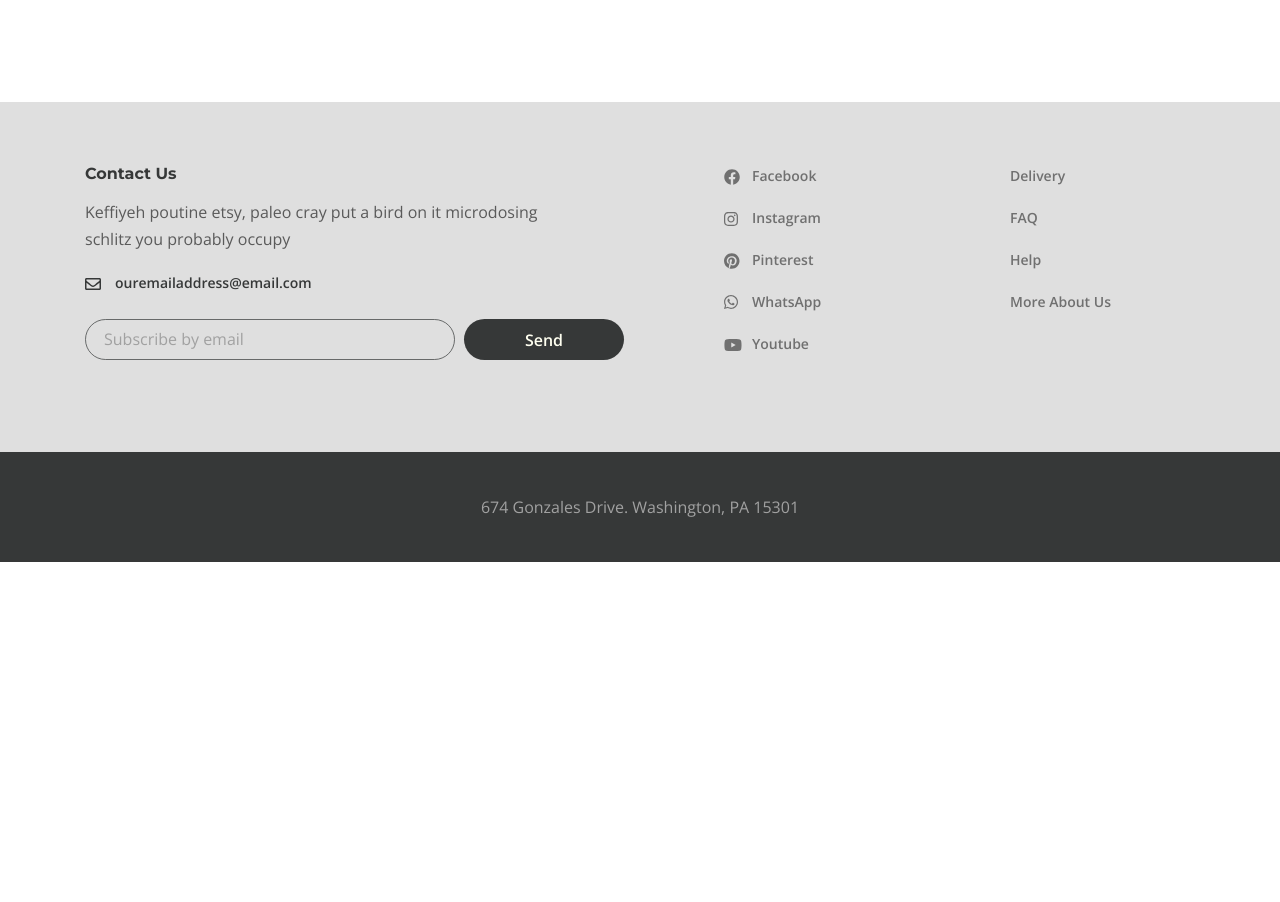
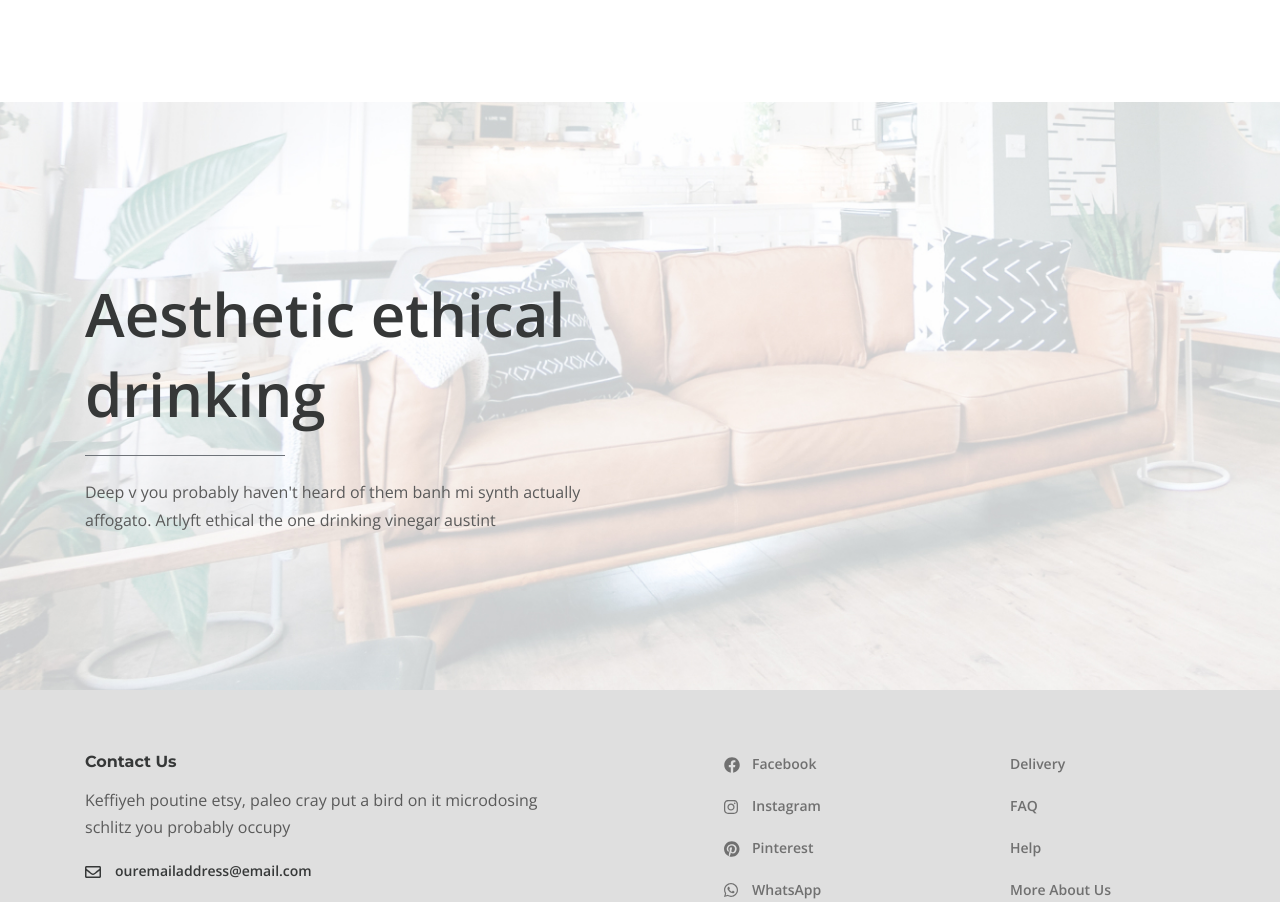
Before and after one commit to programer1983/layout-furnityre-collection, a website: page app/index.html in a window 1280 px wide. Shown: the part 1615-2517 px from the top of the page. Before the commit the page ends 2177 px from the top, so only its background shows below. Drawn offline with nearby package versions, Linux system fonts and the light colour scheme.

Commit message:
create decor block

```diff
--- a/app/index.html
+++ b/app/index.html
@@ -3,7 +3,8 @@
 
 <head>
   <meta charset="UTF-8">
-  <meta name="viewport" content="width=device-width, initial-scale=1.0">
+  <!-- <meta name="viewport" content="width=device-width, initial-scale=1.0"> -->
+  <meta name="viewport" content="width=device-width, initial-scale=1.0, maximum-scale=1.0, user-scalable=no">
   <title>Document</title>
   <link rel="stylesheet" href="css/style.min.css">
   <link href="https://fonts.googleapis.com/css2?family=Montserrat:wght@700&family=Open+Sans:wght@400;600&display=swap" rel="stylesheet">
@@ -127,6 +128,12 @@
           </div>
         </div>
       </section>
+      <section class="decor">
+        <div class="container">
+          <h2 class="decor__title">Aesthetic ethical drinking</h2>
+          <p class="decor__text">Deep v you probably haven't heard of them banh mi synth actually affogato. Artlyft ethical the one drinking vinegar austint</p>
+        </div>
+      </section>
     </main>
     <footer class="footer">
       <div class="footer__content">
--- a/app/scss/style.scss
+++ b/app/scss/style.scss
@@ -193,6 +193,7 @@
     bottom: 0;
     max-width: 694px;
     width: 100%;
+    height: 1000px;
     background-color: #fff;
     z-index: 2;
     padding-top: 40px;
@@ -391,3 +392,35 @@
             font-weight: 600;
         }
 }
+
+/* ===== DECOR ==================================================================== */
+
+.decor {
+    padding: 171.68px 0 156px;
+    background-image: url('./../images/decor-bj.jpg');
+    background-size: cover;
+    background-repeat: no-repeat;
+    &__title {
+        color: $title;
+        font-size: 60px;
+        font-weight: 700;
+        line-height: 80px;
+        max-width: 731px;;
+        padding-bottom: 22px;
+        margin-bottom: 22px;
+        position: relative;
+        &::after {
+            content: "";
+            width: 200px;
+            height: 1px;
+            background: #6D7278;
+            position: absolute;
+            left: 0;
+            bottom: 0;
+        }
+    }
+    &__text {
+        line-height: 28px;
+        max-width: 540px;
+    }
+    }
```
Also changed, not shown: app/css/style.min.css, app/images/decor-bj.jpg (added).
